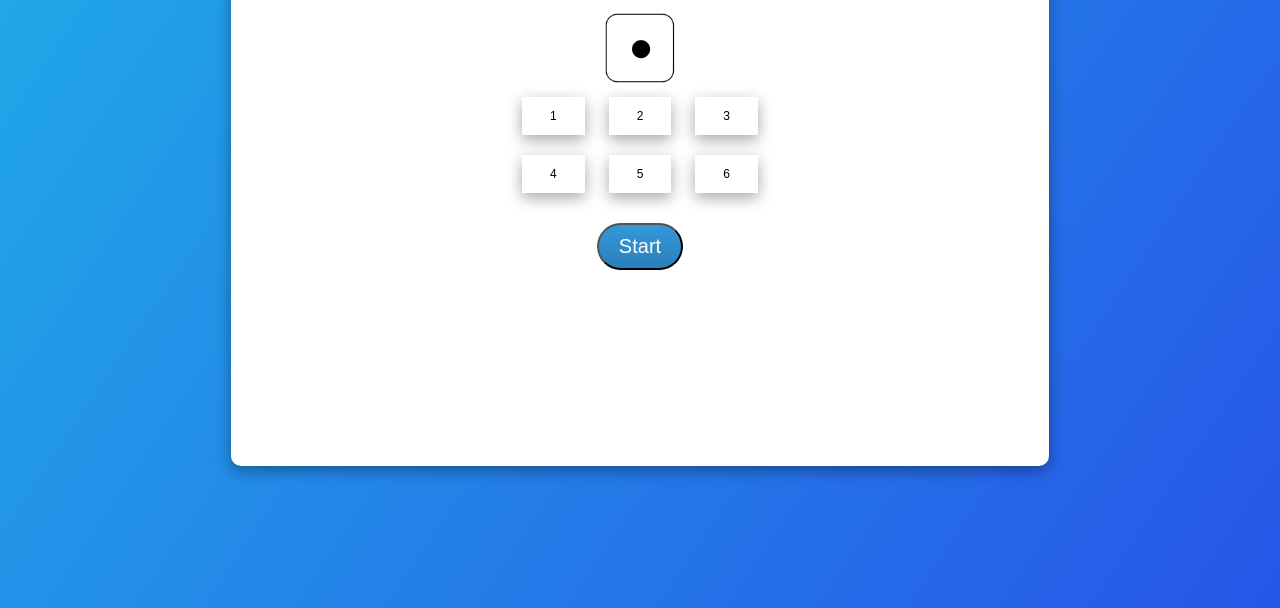
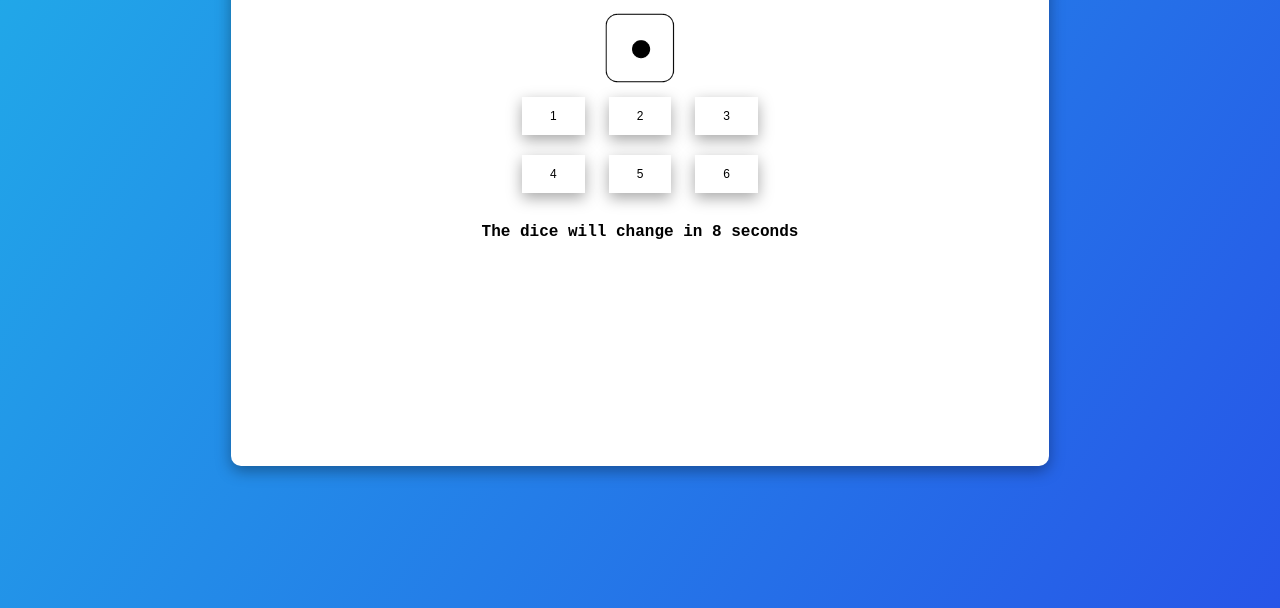
Before and after one commit to balajibv2000/Guess-the-dice-roll, a plain HTML site: page index.html in a window 1280 px wide. Shown: the part 192-800 px from the top of the page. Drawn offline with nearby package versions, Linux system fonts and the light colour scheme.

Commit message:
removed start button

```diff
--- a/game.js
+++ b/game.js
@@ -4,15 +4,20 @@ var userChosenNumber
 var randomNumber
 var score = 0
 
+
 setTimeout(function(){
     started = false;
     $("#load").addClass("hide")
     $("#start-btn").removeClass("hide")
+    startGame()
 }, 3000)
+
 
 function startGame(){
     $("#start-btn").addClass("hide")
     $("#result").addClass("hide")
+    $("#right").addClass("hide")
+    $("#wrong").addClass("hide")
     $("#time").removeClass("hide")
     if(!started){
       select();
@@ -22,7 +27,7 @@ function startGame(){
 }
 
 function select(){
-    randomNumber = 1 //Math.floor(Math.random()*6) + 1;
+    randomNumber = Math.floor(Math.random()*6) + 1;
     $(".btn").click(function (){
         $(".btn").removeClass("pressed")
         userChosenNumber = $(this).attr("id");
@@ -41,17 +46,26 @@ function countdown() {
     if (timeLeft === 0){
         document.getElementById("img").setAttribute("src","./img/dice" + randomNumber + ".png");
         if(randomNumber == userChosenNumber){
+            setTimeout(function(){
                 console.log("Your answer is correct")
                 score++
                 document.getElementById("score").innerHTML = String( score )
                 $("#result").removeClass("hide")
                 $("#right").removeClass("hide")
+                setTimeout(startGame, 5000)
+            } , 100)
+
+
         }
         else {
+            setTimeout(function(){
                 console.log("Your answer is wrong")
                 console.log("correct answer is " + randomNumber)
                 $("#result").removeClass("hide")
                 $("#wrong").removeClass("hide")
+                setTimeout(startGame, 5000)
+            } , 100)
+
         }
         timeLeft = 10
         started = false
--- a/index.html
+++ b/index.html
@@ -70,9 +70,6 @@
         <div id="load">
           Loading! The game will start in a few second!
         </div>
-        <div class="hide" id="start-btn">
-          <button class="start-button" onclick="startGame()" >Start</button>
-        </div>
         <div class="hide" id="time">
           <p>The dice will change in  <span id="seconds">10</span> seconds</p>
         </div>
--- a/style.css
+++ b/style.css
@@ -100,30 +100,3 @@ p{
     font-size: large;
     font-weight: bold;
 }
-
-.start-button {
-    background: #3498db;
-    background-image: -webkit-linear-gradient(top, #3498db, #2980b9);
-    background-image: -moz-linear-gradient(top, #3498db, #2980b9);
-    background-image: -ms-linear-gradient(top, #3498db, #2980b9);
-    background-image: -o-linear-gradient(top, #3498db, #2980b9);
-    background-image: linear-gradient(to bottom, #3498db, #2980b9);
-    -webkit-border-radius: 28;
-    -moz-border-radius: 28;
-    border-radius: 28px;
-    font-family: Arial;
-    color: #ffffff;
-    font-size: 20px;
-    padding: 10px 20px 10px 20px;
-    text-decoration: none;
-  }
-
-  .start-button:hover {
-    background: #3cb0fd;
-    background-image: -webkit-linear-gradient(top, #3cb0fd, #3498db);
-    background-image: -moz-linear-gradient(top, #3cb0fd, #3498db);
-    background-image: -ms-linear-gradient(top, #3cb0fd, #3498db);
-    background-image: -o-linear-gradient(top, #3cb0fd, #3498db);
-    background-image: linear-gradient(to bottom, #3cb0fd, #3498db);
-    text-decoration: none;
-  }
```
Lines whose indentation alone changed are shown as unchanged.
